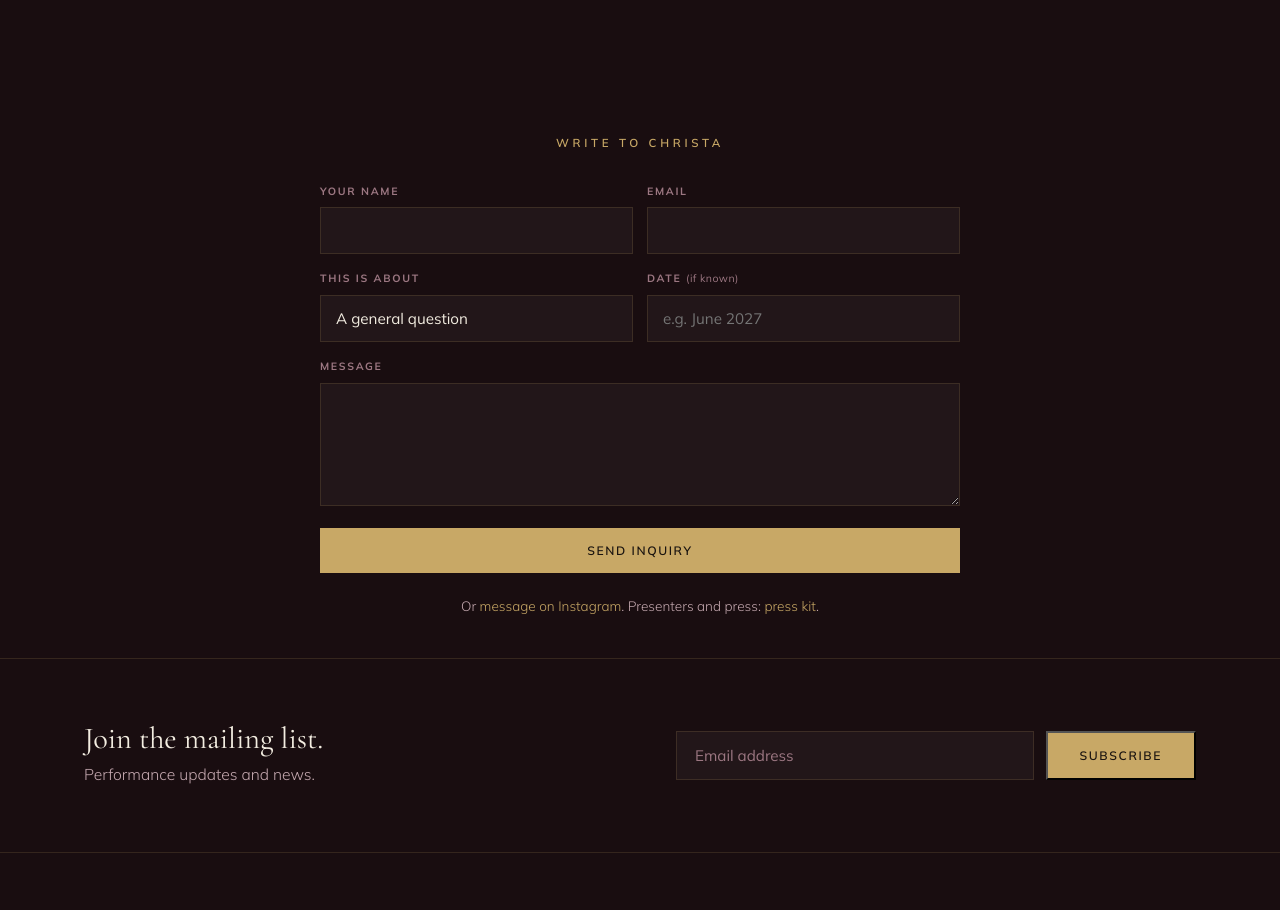
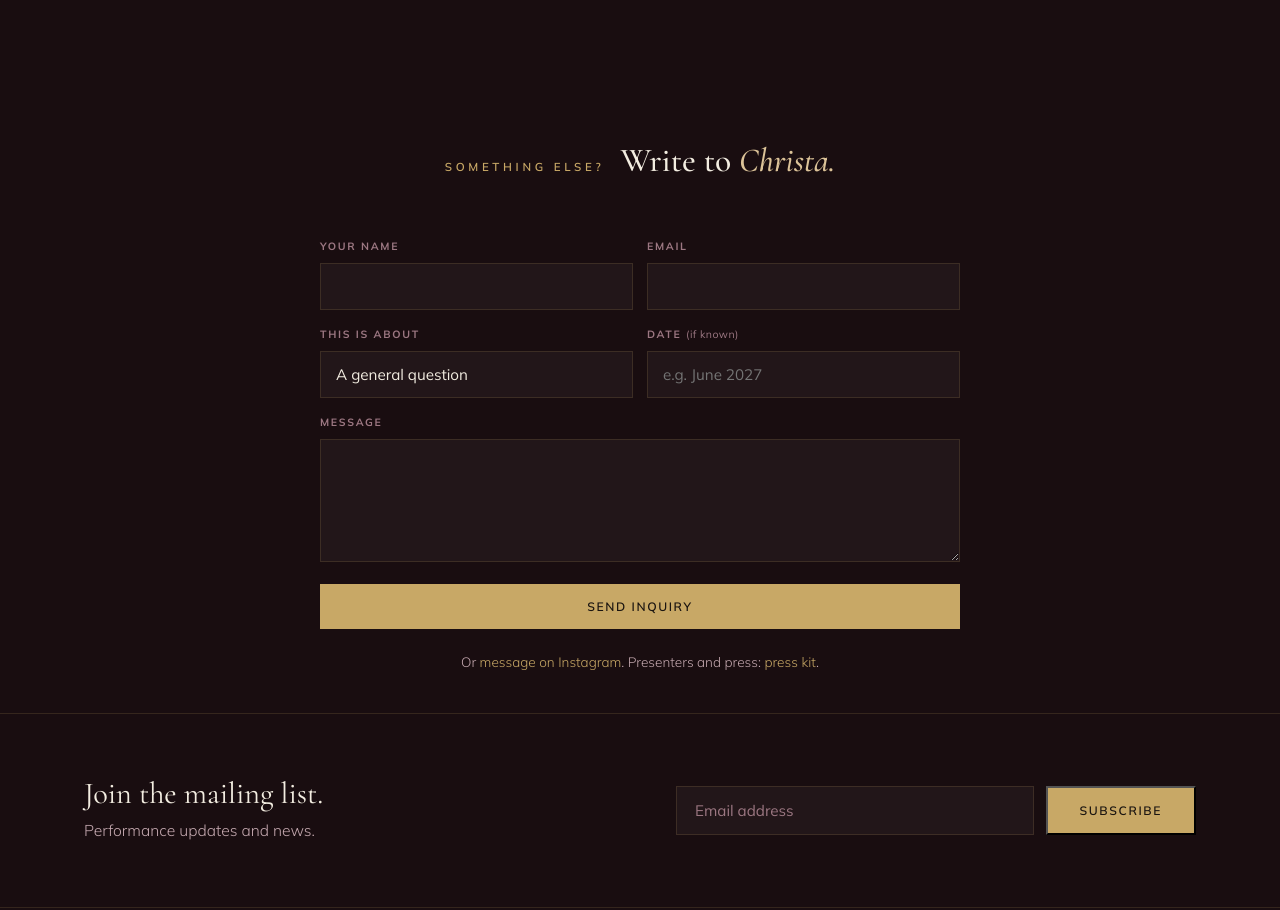
Before and after one commit to liquid1188/christa-dalmazio, an Eleventy site: page src/contact.njk in a window 1280 px wide. Shown: the part 1220-2130 px from the top of the page. Built offline with nearby package versions, Linux system fonts and the light colour scheme; Eleventy itself is replaced by a stand-in of ours; files that its build step writes are made by us from their sources.

Commit message:
Contact form heading: Something else? Write to Christa.

```diff
--- a/src/contact.njk
+++ b/src/contact.njk
@@ -301,7 +301,7 @@ nav.links a.active{color:var(--parchment)}
   </div>
 </div></section>
 <section class="inline-inq" id="write"><div class="wrap">
-  <div class="movement center reveal"><span class="lbl">Write to Christa</span></div>
+  <div class="movement center reveal"><span class="lbl">Something else?</span><h2 class="inq-h">Write to <em>Christa.</em></h2></div>
   <form id="inqInline" class="inq-inline reveal" novalidate>
     <input type="text" name="_honey" tabindex="-1" autocomplete="off" style="position:absolute;left:-9999px" aria-hidden="true">
     <div class="inq-row">
@@ -320,6 +320,7 @@ nav.links a.active{color:var(--parchment)}
 </div></section>
 <style>
 .inline-inq{padding:70px 0 40px}
+.inq-h{font-family:'Cormorant Garamond',serif;font-weight:500;font-size:2.1rem;color:var(--parchment);margin:10px 0 28px;line-height:1.1}.inq-h em{font-style:italic;color:var(--gilt-soft)}
 .inq-inline{max-width:640px;margin:0 auto}
 .inq-inline .inq-fld input,.inq-inline .inq-fld textarea,.inq-inline .inq-fld select{background:rgba(255,255,255,.04);border:1px solid var(--rule-d);color:var(--parchment);padding:13px 15px;font-family:'Mulish',sans-serif;font-size:.95rem;border-radius:0;outline:none}
 .inq-inline .inq-fld input:focus,.inq-inline .inq-fld textarea:focus,.inq-inline .inq-fld select:focus{border-color:var(--gilt)}
```
